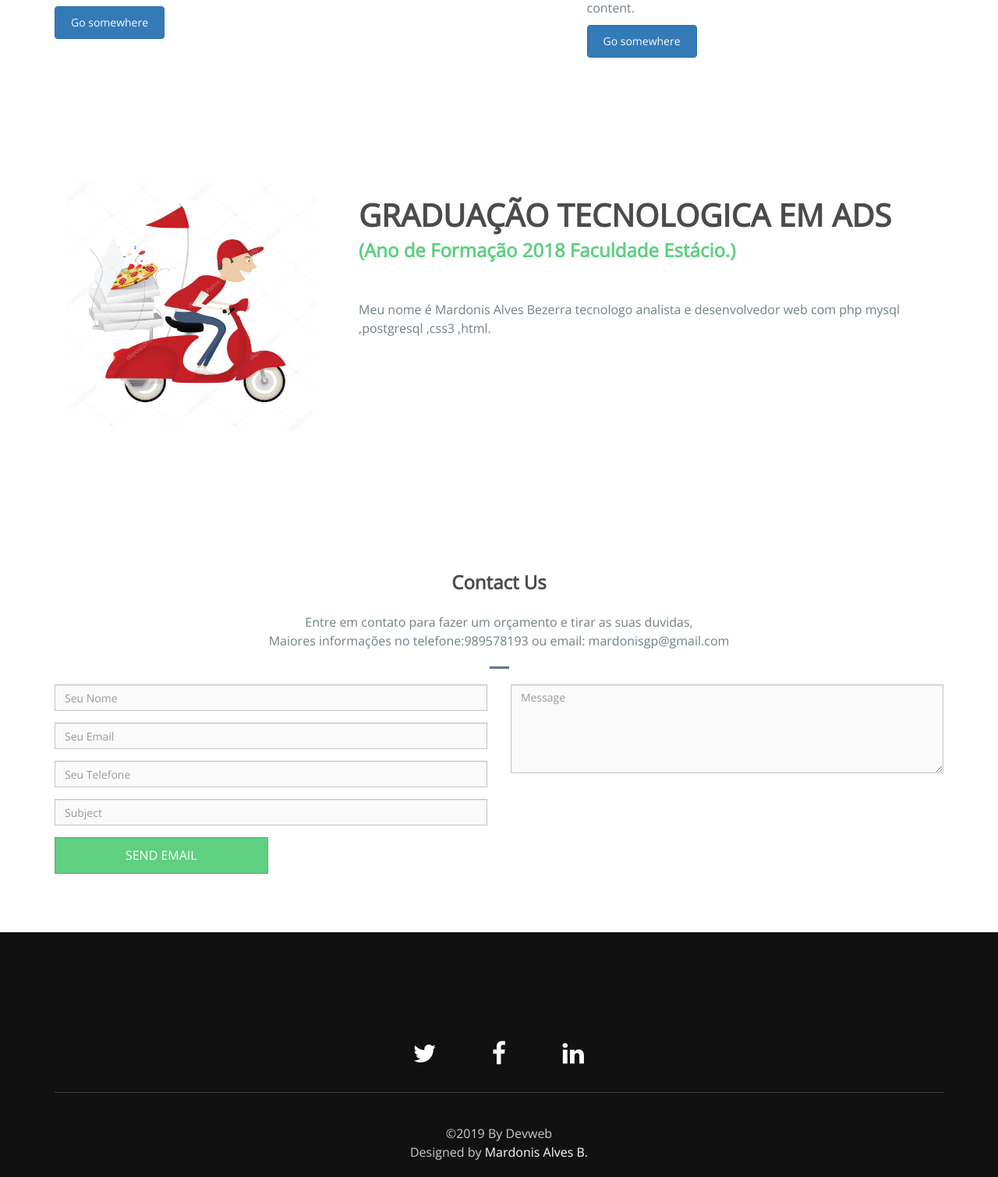
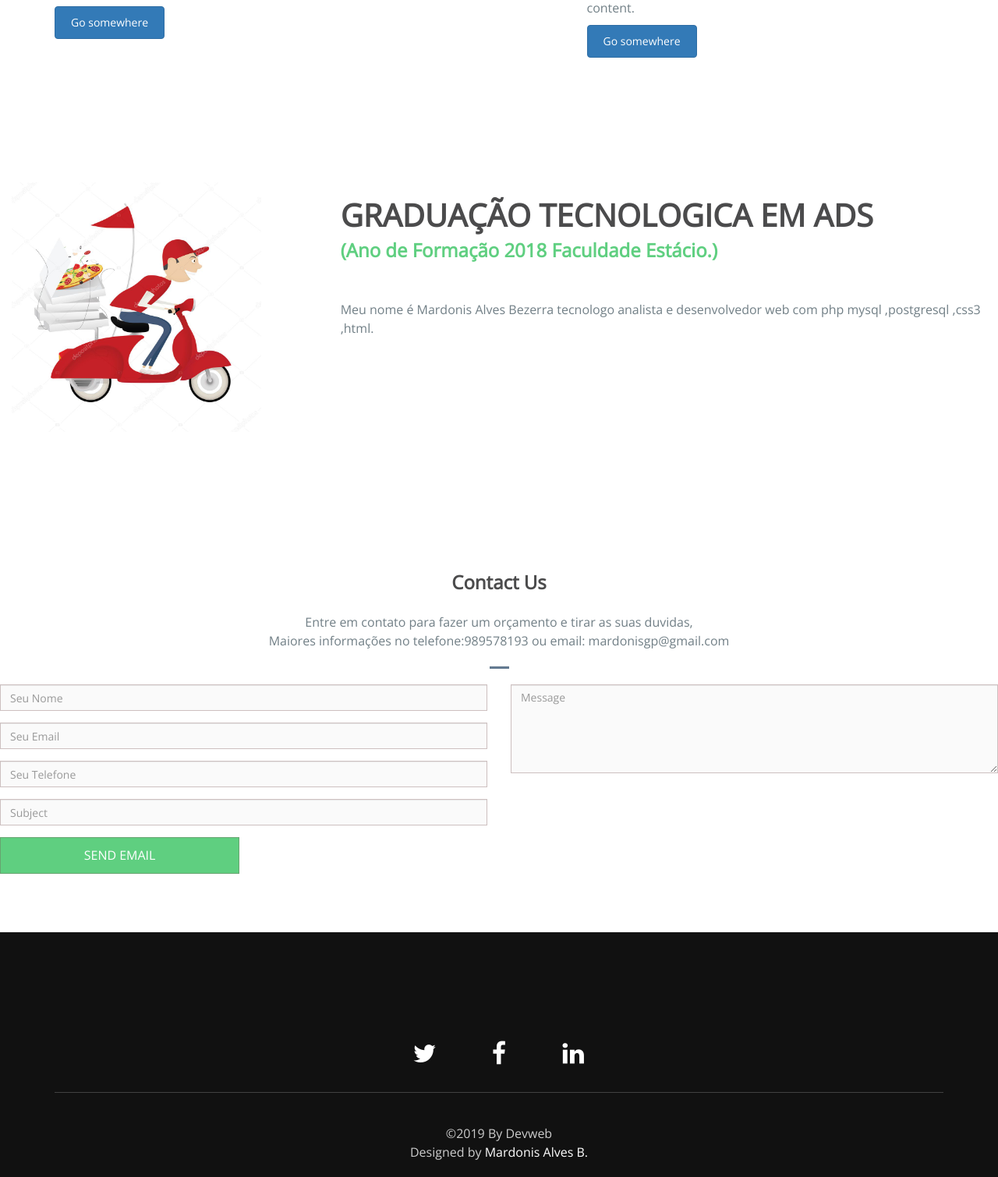
Before and after one commit to MardonisAlves/DeliveryPizza, a PHP site: template app/resources/views/index.twig in a window 1280 px wide. Shown: the part 1664-3174 px from the top of the page at 78% size. Run offline with PHP 8.4, Linux system fonts and the light colour scheme; the template is opened without the code that fills it, so the values that code supplies are empty; some libraries are stand-ins or nearby versions.

Commit message:
email-forms

```diff
--- a/app/resources/views/index.twig
+++ b/app/resources/views/index.twig
@@ -65,7 +65,7 @@
 <!-Sobre--->
 
  <section id="organisations" class="section-padding">
-    <div class="container fluid">
+
       <div class="row top">
         <div class="col-md-4">
           <div class="col-lg-4">
@@ -84,7 +84,7 @@
             desenvolvedor web com php mysql ,postgresql ,css3 ,html.
             </p>
           </div>
-        </div>
+
       </div>
     </div>
   </section>
@@ -92,7 +92,7 @@
 <!-Contato-->
 
 <section id="contact" class="section-padding">
-    <div class="container fluid">
+
       <div class="row top">
         <div class="header-section text-center">
           <h2>Contact Us</h2>
@@ -136,7 +136,7 @@
             <button type="submit" id="submit" name="submit" class="form contact-form-button light-form-button oswald light">SEND EMAIL</button>
           </div>
         </form>
-
+      </div>
       </div>
     </div>
   </section>
```
